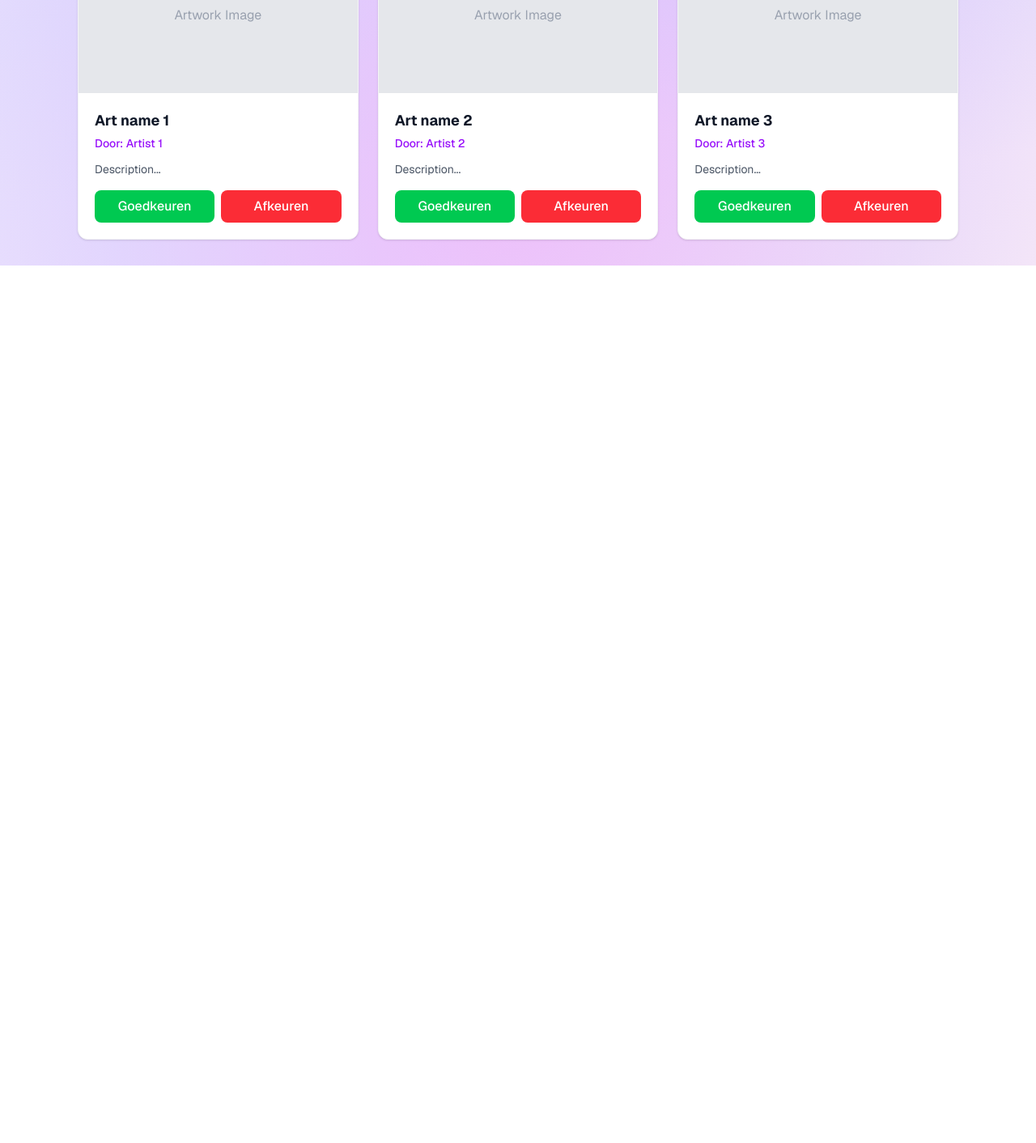
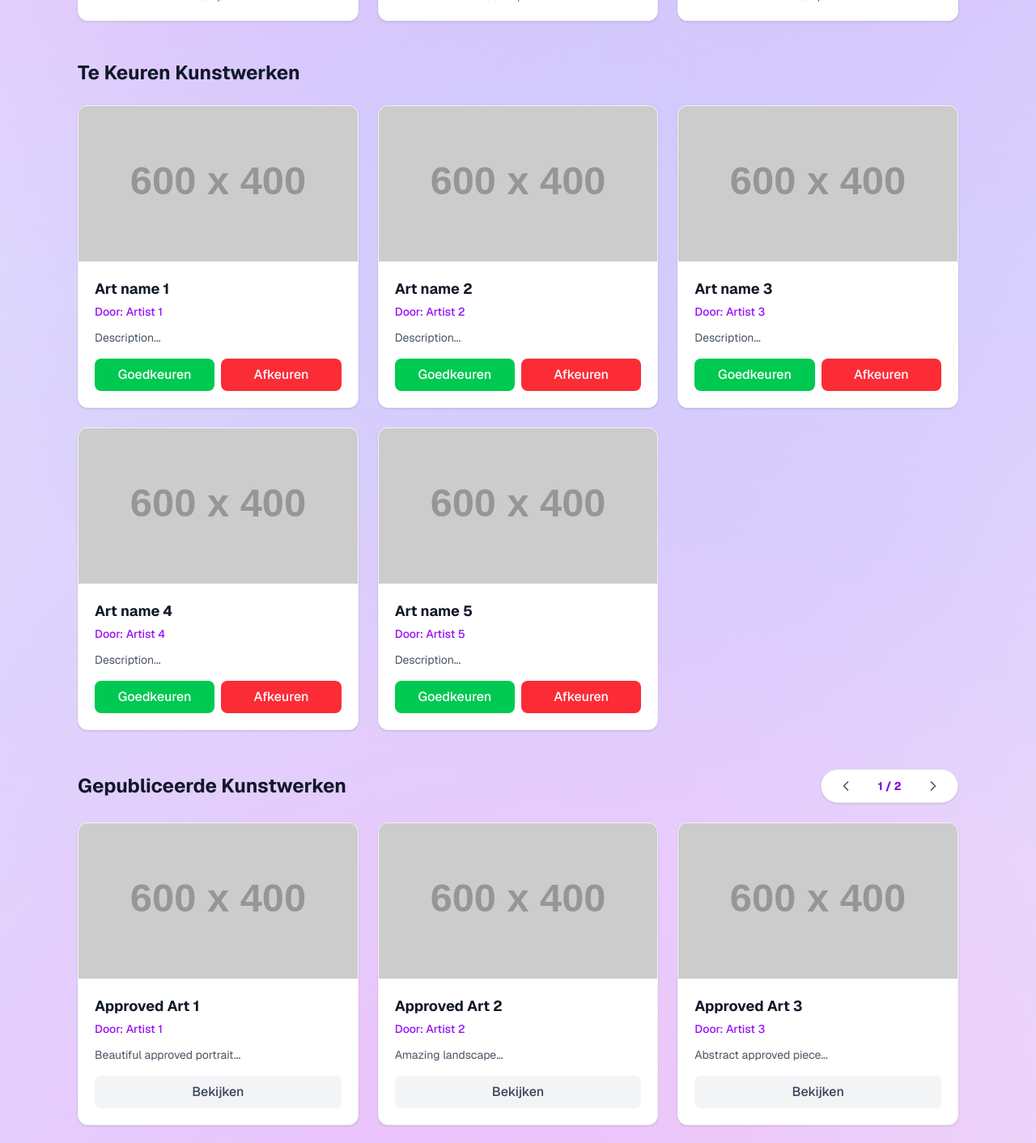
Before and after one commit to zaih0/Exten-Project, a Next.js app in the folder kunstkwartiertje/: page /profile/accompanist in a window 1280 px wide. Shown: the part 900-2312 px from the top of the page at 81% size. Before the commit the page ends 1228 px from the top, so only its background shows below. Built offline with nearby package versions, Linux system fonts and the light colour scheme.

Commit message:
images + goedgekeurde kunstweken display

```diff
--- a/kunstkwartiertje/src/app/profile/accompanist/page.tsx
+++ b/kunstkwartiertje/src/app/profile/accompanist/page.tsx
@@ -13,9 +13,14 @@ export default function AccompanistProfile() {
         { name: "Artist 4", description: "description..." },
         { name: "Artist 5", description: "description..." },
         { name: "Artist 6", description: "description..." },
+        { name: "Artist 7", description: "description..." },
+        { name: "Artist 8", description: "description..." },
+        { name: "Artist 9", description: "description..." },
+        { name: "Artist 10", description: "description..." },
+        { name: "Artist 11", description: "description..." },
     ];
 
-    const itemsPerPage = 3;
+    const itemsPerPage = 6;
     const totalPages = Math.ceil(artists.length / itemsPerPage);
 
     const nextArtists = () => {
@@ -31,14 +36,14 @@ export default function AccompanistProfile() {
     // Bij gebrek aan een echte database voeg ik een paar extra placeholder artworks toe
     // zodat de paginering hier ook goed te zien is.
     const artworks = [
-        { name: "Art name 1", artist: "Artist 1", description: "Description..." },
-        { name: "Art name 2", artist: "Artist 2", description: "Description..." },
-        { name: "Art name 3", artist: "Artist 3", description: "Description..." },
-        { name: "Art name 4", artist: "Artist 4", description: "Description..." },
-        { name: "Art name 5", artist: "Artist 5", description: "Description..." },
+        { name: "Art name 1", artist: "Artist 1", description: "Description...", image_url: "https://placehold.co/600x400" },
+        { name: "Art name 2", artist: "Artist 2", description: "Description...", image_url: "https://placehold.co/600x400" },
+        { name: "Art name 3", artist: "Artist 3", description: "Description...", image_url: "https://placehold.co/600x400" },
+        { name: "Art name 4", artist: "Artist 4", description: "Description...", image_url: "https://placehold.co/600x400" },
+        { name: "Art name 5", artist: "Artist 5", description: "Description...", image_url: "https://placehold.co/600x400" },
     ];
 
-    const itemsPerArtworkPage = 3;
+    const itemsPerArtworkPage = 6;
     const totalArtworkPages = Math.ceil(artworks.length / itemsPerArtworkPage);
 
     const nextArtworks = () => {
@@ -47,6 +52,30 @@ export default function AccompanistProfile() {
 
     const prevArtworks = () => {
         setCurrentArtworkPage((prev) => (prev - 1 + totalArtworkPages) % totalArtworkPages);
+    };
+
+    const [currentApprovedArtworkPage, setCurrentApprovedArtworkPage] = useState(0);
+
+    const approvedArtworks = [
+        { name: "Approved Art 1", artist: "Artist 1", description: "Beautiful approved portrait...", image_url: "https://placehold.co/600x400" },
+        { name: "Approved Art 2", artist: "Artist 2", description: "Amazing landscape...", image_url: "https://placehold.co/600x400" },
+        { name: "Approved Art 3", artist: "Artist 3", description: "Abstract approved piece...", image_url: "https://placehold.co/600x400" },
+        { name: "Approved Art 4", artist: "Artist 4", description: "Modern art...", image_url: "https://placehold.co/600x400" },
+        { name: "Approved Art 5", artist: "Artist 5", description: "A sculpture description...", image_url: "https://placehold.co/600x400" },
+        { name: "Approved Art 6", artist: "Artist 5", description: "Another approved piece...", image_url: "https://placehold.co/600x400" },
+        { name: "Approved Art 7", artist: "Artist 6", description: "Oil painting...", image_url: "https://placehold.co/600x400" },
+        { name: "Approved Art 8", artist: "Artist 6", description: "Watercolor painting...", image_url: "https://placehold.co/600x400" },
+    ];
+
+    const itemsPerApprovedArtworkPage = 6;
+    const totalApprovedArtworkPages = Math.ceil(approvedArtworks.length / itemsPerApprovedArtworkPage);
+
+    const nextApprovedArtworks = () => {
+        setCurrentApprovedArtworkPage((prev) => (prev + 1) % totalApprovedArtworkPages);
+    };
+
+    const prevApprovedArtworks = () => {
+        setCurrentApprovedArtworkPage((prev) => (prev - 1 + totalApprovedArtworkPages) % totalApprovedArtworkPages);
     };
 
     return (
@@ -162,8 +191,8 @@ export default function AccompanistProfile() {
                 <div className="grid grid-cols-1 md:grid-cols-2 lg:grid-cols-3 gap-6">
                     {artworks.slice(currentArtworkPage * itemsPerArtworkPage, (currentArtworkPage + 1) * itemsPerArtworkPage).map((artwork, index) => (
                         <div key={index} className="bg-white rounded-xl border border-gray-100 shadow-sm overflow-hidden flex flex-col">
-                            <div className="h-48 bg-gray-200 w-full flex items-center justify-center">
-                                <span className="text-gray-400">Artwork Image</span>
+                            <div className="h-48 w-full overflow-hidden">
+                                <img src={artwork.image_url} alt={artwork.name} className="w-full h-full object-cover transition-transform duration-300 hover:scale-105" />
                             </div>
                             <div className="p-5 flex-grow flex flex-col">
                                 <h3 className="font-bold text-gray-900 text-lg mb-1">{artwork.name}</h3>
@@ -182,6 +211,45 @@ export default function AccompanistProfile() {
                     ))}
                 </div>
             </div>
+
+            {/* Approved Artworks Section */}
+            <div className="mt-12">
+                <div className="flex justify-between items-center mb-6">
+                    <h2 className="text-2xl font-bold text-gray-900">Gepubliceerde Kunstwerken</h2>
+                    {totalApprovedArtworkPages > 1 && (
+                        <div className="flex items-center gap-4 bg-white px-4 py-1.5 rounded-full border border-gray-200 shadow-sm">
+                            <button onClick={prevApprovedArtworks} className="p-1 rounded-full hover:bg-gray-100 text-gray-600 transition" title="Vorige">
+                                <svg xmlns="http://www.w3.org/2000/svg" width="20" height="20" viewBox="0 0 24 24" fill="none" stroke="currentColor" strokeWidth="2" strokeLinecap="round" strokeLinejoin="round"><path d="m15 18-6-6 6-6"/></svg>
+                            </button>
+                            <span className="text-sm font-bold text-purple-700 min-w-[3rem] text-center">
+                                {currentApprovedArtworkPage + 1} / {totalApprovedArtworkPages}
+                            </span>
+                            <button onClick={nextApprovedArtworks} className="p-1 rounded-full hover:bg-gray-100 text-gray-600 transition" title="Volgende">
+                                <svg xmlns="http://www.w3.org/2000/svg" width="20" height="20" viewBox="0 0 24 24" fill="none" stroke="currentColor" strokeWidth="2" strokeLinecap="round" strokeLinejoin="round"><path d="m9 18 6-6-6-6"/></svg>
+                            </button>
+                        </div>
+                    )}
+                </div>
+                <div className="grid grid-cols-1 md:grid-cols-2 lg:grid-cols-3 gap-6">
+                    {approvedArtworks.slice(currentApprovedArtworkPage * itemsPerApprovedArtworkPage, (currentApprovedArtworkPage + 1) * itemsPerApprovedArtworkPage).map((artwork, index) => (
+                        <div key={index} className="bg-white rounded-xl border border-gray-100 shadow-sm overflow-hidden flex flex-col">
+                            <div className="h-48 w-full overflow-hidden">
+                                <img src={artwork.image_url} alt={artwork.name} className="w-full h-full object-cover transition-transform duration-300 hover:scale-105" />
+                            </div>
+                            <div className="p-5 flex-grow flex flex-col">
+                                <h3 className="font-bold text-gray-900 text-lg mb-1">{artwork.name}</h3>
+                                <p className="text-sm text-purple-600 font-medium mb-3">Door: {artwork.artist}</p>
+                                <p className="text-sm text-gray-600 mb-4 line-clamp-2">{artwork.description}</p>
+                                <div className="mt-auto flex gap-2">
+                                    <button className="flex-1 py-2 bg-gray-100 text-gray-700 font-medium rounded-lg hover:bg-gray-200 transition">
+                                        Bekijken
+                                    </button>
+                                </div>
+                            </div>
+                        </div>
+                    ))}
+                </div>
+            </div>
         </div>
 
         </div>
```
